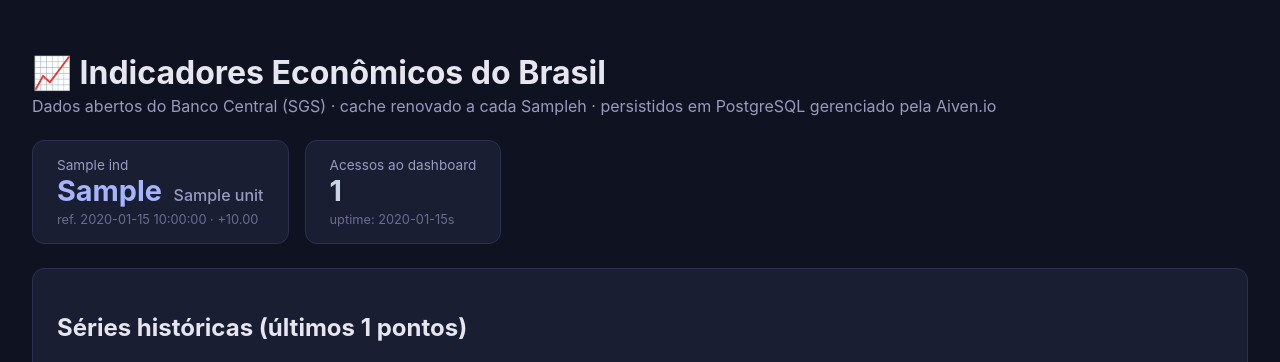
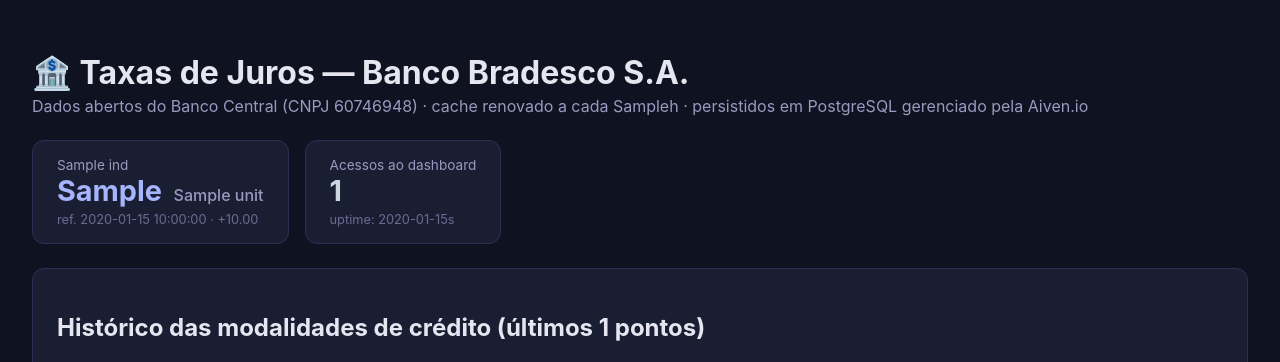
Before and after one commit to alex7ffxemailreserva-create/av2devops, a Flask app: template app/templates/dashboard.html in a window 1280 px wide. Shown: the top 362 px of the page. Run offline with Flask 3, Linux system fonts and the light colour scheme; the template is opened without the code that fills it: most values are stand-ins (such as "Sample title", 1, 10 or a date in 2020); some libraries are stand-ins or nearby versions.

Commit message:
Update dashboard.html

```diff
--- a/app/templates/dashboard.html
+++ b/app/templates/dashboard.html
@@ -2,15 +2,15 @@
 <html lang="pt-BR">
 <head>
   <meta charset="UTF-8">
-  <title>Dashboard — Indicadores Econômicos (Dados Abertos BCB)</title>
+  <title>Dashboard — Taxas de Juros Bradesco (Dados Abertos BCB)</title>
   <link rel="stylesheet" href="{{ url_for('static', filename='style.css') }}">
   <script src="https://cdnjs.cloudflare.com/ajax/libs/Chart.js/4.4.0/chart.umd.min.js"></script>
 </head>
 <body>
   <header>
-    <h1>📈 Indicadores Econômicos do Brasil</h1>
+    <h1>🏦 Taxas de Juros — Banco Bradesco S.A.</h1>
     <p class="subtitle">
-      Dados abertos do Banco Central (SGS) · cache renovado a cada {{ data.cache_hours }}h ·
+      Dados abertos do Banco Central (CNPJ 60746948) · cache renovado a cada {{ data.cache_hours }}h ·
       persistidos em PostgreSQL gerenciado pela Aiven.io
     </p>
   </header>
@@ -41,7 +41,7 @@
   </section>
 
   <section class="chart-container">
-    <h2>Séries históricas (últimos {{ data.indicators[0].labels|length }} pontos)</h2>
+    <h2>Histórico das modalidades de crédito (últimos {{ data.indicators[0].labels|length }} pontos)</h2>
     <canvas id="indicatorsChart" height="90"></canvas>
   </section>
 
@@ -55,7 +55,7 @@
 
   <script>
     const indicators = {{ data.indicators | tojson }};
-    const colors = ["#4f46e5", "#16a34a", "#dc2626"];
+    const colors = ["#cc092f", "#2563eb", "#16a34a"];
 
     const datasets = indicators.map((ind, i) => ({
       label: ind.name + " (" + ind.unit + ")",
```
